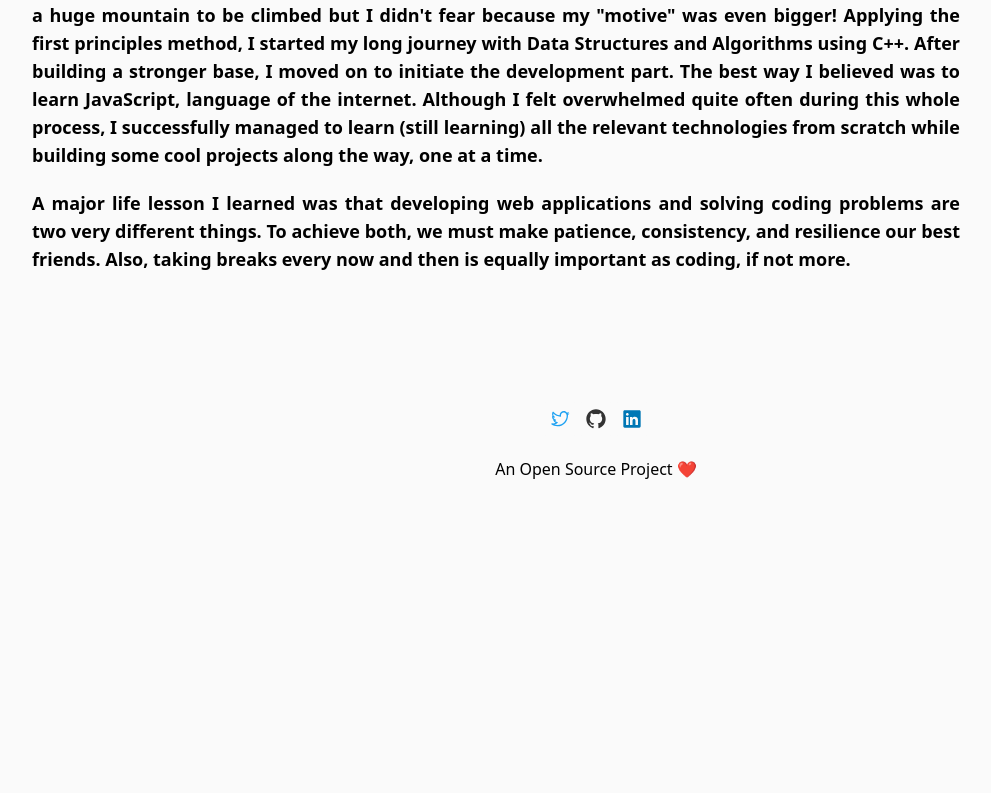
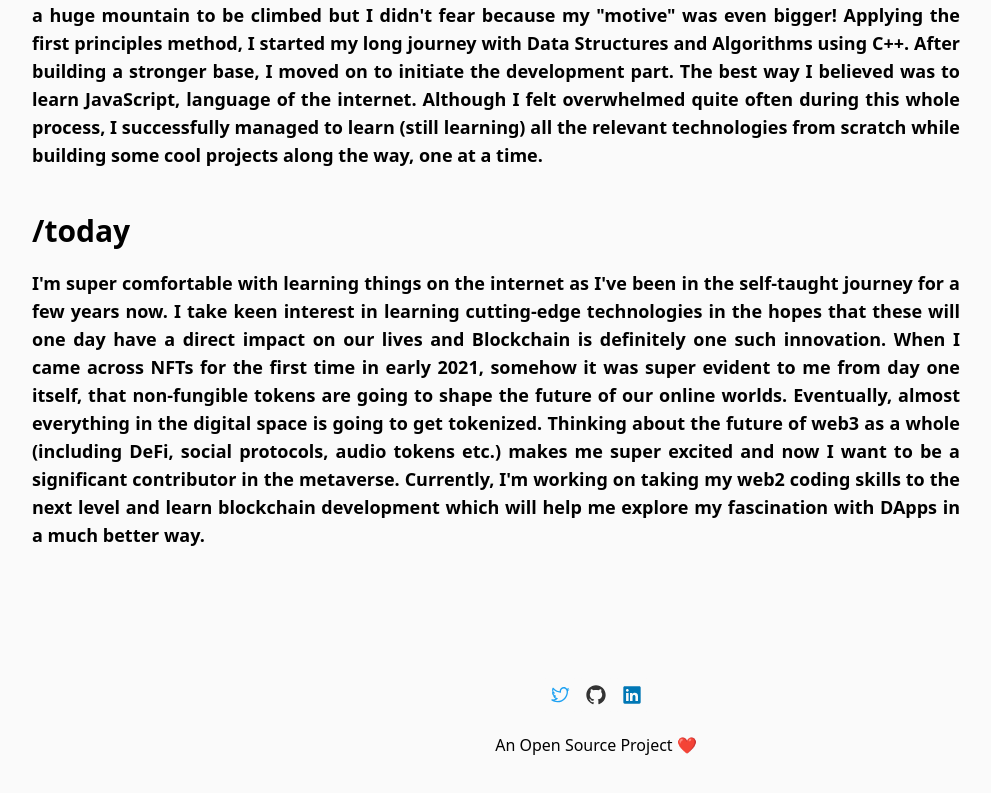
Before and after one commit to nabarvn/devfolio, a Next.js app: page /about in a window 1280 px wide. Shown: the part 1268-2061 px from the top of the page, without its empty margins (44-1035 px from the left). Before the commit the page ends 1785 px from the top, so only its background shows below. Built offline with nearby package versions, Linux system fonts and the light colour scheme.

Commit message:
Add content

```diff
--- a/pages/about.jsx
+++ b/pages/about.jsx
@@ -31,7 +31,7 @@ const About = () => {
 
       <div className='grid grid-cols-1 md:grid-cols-12'>
         <div className='col-span-1 md:col-span-10'>
-          <div className='flex flex-col lg:flex-row md:max-w-5xl lg:max-w-4xl xl:max-w-5xl md:justify-between pt-4 xl:pt-5 md:px-4 lg:px-5 xl:px-9'>
+          <div className='flex flex-col lg:flex-row md:max-w-5xl lg:max-w-4xl xl:max-w-5xl md:justify-between cursor-default pt-4 xl:pt-5 md:px-4 lg:px-5 xl:px-9'>
             <div className='flex flex-col mx-auto md:max-w-lg lg:max-w-sm xl:max-w-lg order-2 lg:order-1 mt-9 lg:mt-0'>
               <h1 className='text-2xl md:text-4xl xl:text-5xl font-bold text-center text-purple-700 dark:text-yellow-300'>
                 An engineer who loves to code, travel, and meet buidlers across
@@ -67,7 +67,7 @@ const About = () => {
             </div>
           </div>
           <div>
-            <div className='text-base md:text-lg font-semibold justify-center md:text-justify md:max-w-5xl lg:max-w-4xl xl:max-w-5xl md:px-4 lg:px-5 xl:px-9 pb-0 mt-14 md:mt-11'>
+            <div className='text-base md:text-lg font-semibold justify-center cursor-default md:text-justify md:max-w-5xl lg:max-w-4xl xl:max-w-5xl md:px-4 lg:px-5 xl:px-9 pb-0 mt-14 md:mt-11'>
               <h3 className='text-xl md:text-2xl xl:text-3xl'>/story</h3>
               <p className='mt-5'>
                 During my early childhood days, whenever I was asked about my
@@ -122,12 +122,33 @@ const About = () => {
                 the relevant technologies from scratch while building some cool
                 projects along the way, one at a time.
               </p>
-              <p className='mt-5'>
+              {/* <p className='mt-5'>
                 A major life lesson I learned was that developing web
                 applications and solving coding problems are two very different
                 things. To achieve both, we must make patience, consistency, and
                 resilience our best friends. Also, taking breaks every now and
                 then is equally important as coding, if not more.
+              </p> */}
+            </div>
+            <div className='text-base md:text-lg font-semibold justify-center cursor-default md:text-justify md:max-w-5xl lg:max-w-4xl xl:max-w-5xl md:px-4 lg:px-5 xl:px-9 pb-0 mt-14 md:mt-11'>
+              <h3 className='text-xl md:text-2xl xl:text-3xl'>/today</h3>
+              <p className='mt-5'>
+                I&apos;m super comfortable with learning things on the internet
+                as I&apos;ve been in the self-taught journey for a few years
+                now. I take keen interest in learning cutting-edge technologies
+                in the hopes that these will one day have a direct impact on our
+                lives and Blockchain is definitely one such innovation. When I
+                came across NFTs for the first time in early 2021, somehow it
+                was super evident to me from day one itself, that non-fungible
+                tokens are going to shape the future of our online worlds.
+                Eventually, almost everything in the digital space is going to
+                get tokenized. Thinking about the future of web3 as a whole
+                (including DeFi, social protocols, audio tokens etc.) makes me
+                super excited and now I want to be a significant contributor in
+                the metaverse. Currently, I&apos;m working on taking my web2
+                coding skills to the next level and learn blockchain development
+                which will help me explore my fascination with DApps in a much
+                better way.
               </p>
             </div>
           </div>
```
